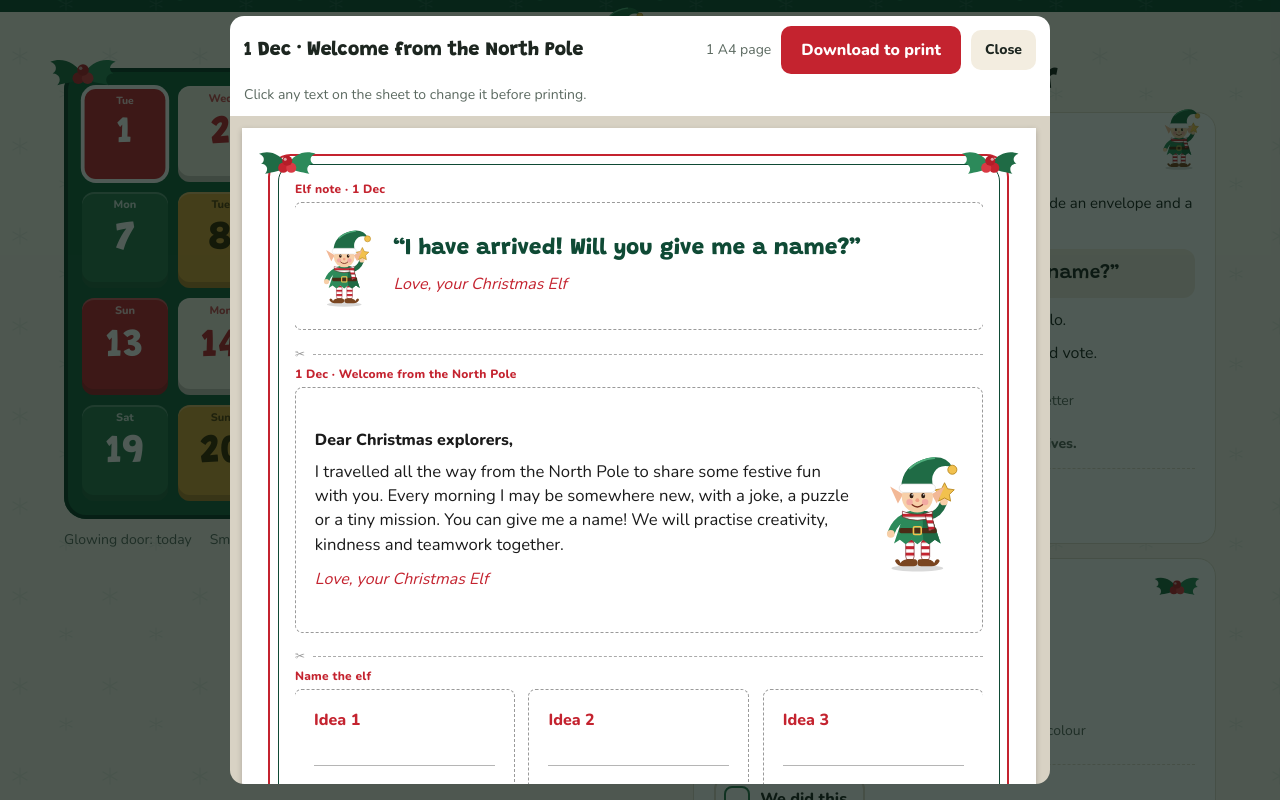
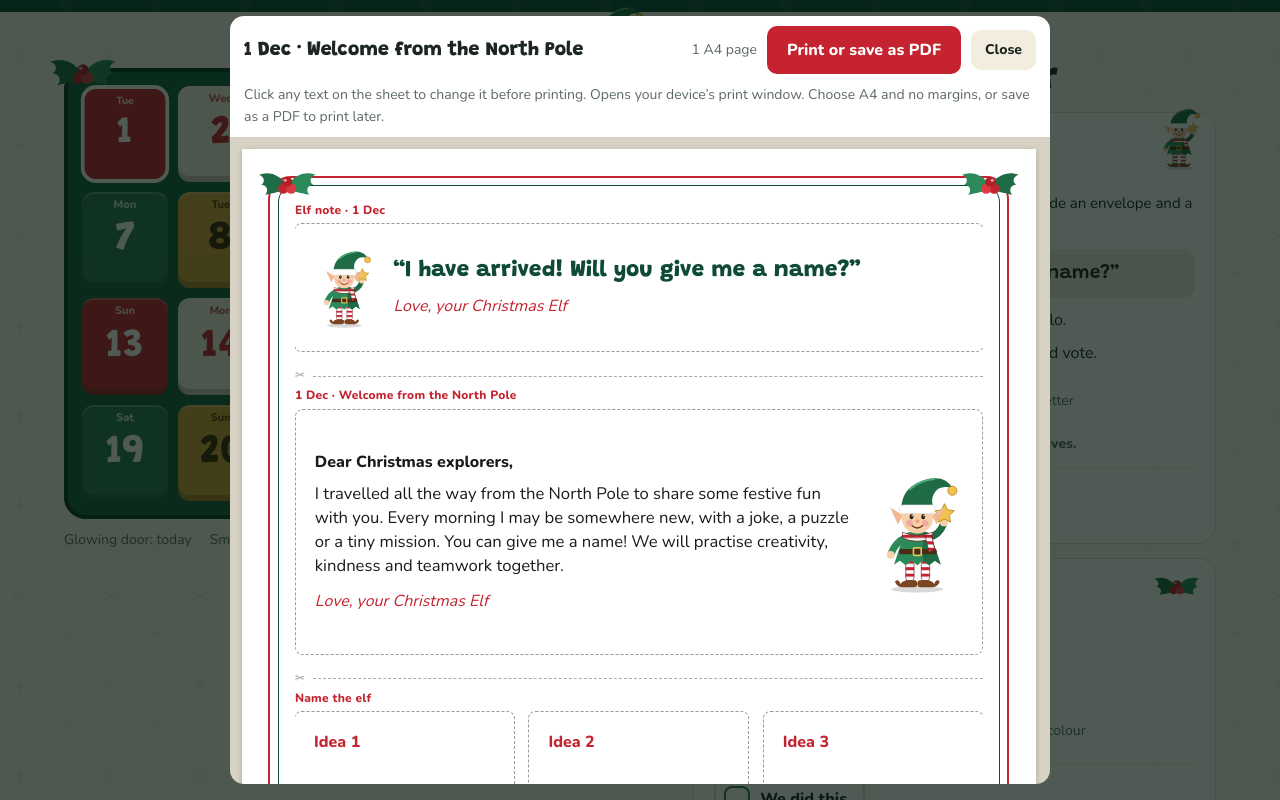
Before and after one commit to AnnadSG/AdventCalendar, a plain HTML site: page index.html in a window 1280 px wide. Both pictures are taken after a click on the button "Print the elf note and sheet". Shown: the part 414-1214 px from the top of the page. Drawn offline with nearby package versions, Linux system fonts and the light colour scheme.

Commit message:
Add files via upload

```diff
--- a/index.html
+++ b/index.html
@@ -166,7 +166,9 @@ details.ans summary,#answers summary{cursor:pointer;font-weight:800}
 .modal{position:fixed;inset:0;background:rgba(5,20,14,.7);display:none;z-index:9;padding:16px}
 .modal.on{display:flex;flex-direction:column;align-items:center}
 .mbar{width:min(820px,100%);display:flex;gap:10px;align-items:center;flex-wrap:wrap;background:var(--paper);color:var(--ink);border-radius:14px 14px 0 0;padding:10px 14px}
-.mbar h3{flex:1;font-size:20px}
+.mbar h3{flex:1;font-size:20px;line-height:1.2}
+@media(max-width:600px){.mbar h3{flex-basis:100%}.mbar .mp{flex-basis:100%;margin-top:-6px}.mbar .btn.big{flex:1}}
+@media print{@page{size:A4;margin:0}html.printing body{background:#fff!important}html.printing body>*:not(#modal):not(#defs){display:none!important}html.printing #modal{position:static;display:block!important;background:none;padding:0}html.printing .mbar{display:none!important}html.printing .pv{overflow:visible;background:none;padding:0;width:auto;border-radius:0}html.printing .pvin{transform:none!important;width:auto!important;margin:0!important}html.printing .pvin .sheet{margin:0!important;box-shadow:none!important}html.printing .pvin .sheet:last-child{break-after:auto;page-break-after:auto}}
 .pv{width:min(820px,100%);flex:1;overflow:auto;background:#d8d2c4;border-radius:0 0 14px 14px;padding:12px}
 .pvin{transform-origin:0 0}
 .pvin .sheet{margin-bottom:12px;box-shadow:0 2px 6px rgba(0,0,0,.2)}
@@ -743,7 +745,7 @@ en:{count:(left,c)=>(left>0?left+(left===1?" day":" days")+" until door 1 · ":"
  view:"Preview and print",allT:"Everything in one file",allD:"Every activity sheet for the days you chose, plus the extras, packed several to a page. Each sheet appears once.",
  pages:n=>n+(n===1?" A4 page":" A4 pages"),dayShort:d=>d+" Dec",
  edit:"Click any text on the sheet to change it before printing.",reset:"Undo my changes",
- dlHint:"Downloads a print-ready file. Open it and press Print.",noDl:"Downloading isn’t available in this view. Open the page on claude.ai, or use the PDF pack from the chat.",
+ dlHint:"Downloads a print-ready file. Open it and press Print.",prBtn:"Print or save as PDF",prHint:"Opens your device’s print window. Choose A4 and no margins, or save as a PDF to print later.",noDl:"Downloading isn’t available in this view. Open the page on claude.ai, or use the PDF pack from the chat.",
  saved:"Saved. Open the file in your browser and press Print.",cancelled:"Download cancelled.",failed:"Couldn’t download here. Use the PDF pack from the chat instead.",
  allFile:"christmas-printables",allTitle:"Christmas printables",bar:"Print",barNote:"A4, no margins, background graphics on.",title:"Christmas Advent Planner",
  kids:"Children’s names",kidPh:"Name",add:"Add",rm:"Remove",hi:n=>"Hi "+n+"!",
@@ -768,7 +770,7 @@ pt:{count:(left,c)=>(left>0?(left===1?"Falta 1 dia":"Faltam "+left+" dias")+" pa
  view:"Ver e imprimir",allT:"Tudo num só ficheiro",allD:"Todas as folhas das atividades dos dias escolhidos, mais os extras, várias por página. Cada folha aparece uma só vez.",
  pages:n=>n+(n===1?" página A4":" páginas A4"),dayShort:d=>d+" dez",
  edit:"Clica em qualquer texto da folha para o mudar antes de imprimir.",reset:"Desfazer as minhas alterações",
- dlHint:"Descarrega um ficheiro pronto a imprimir. Abre-o e carrega em Imprimir.",noDl:"Não é possível descarregar nesta vista. Abre a página no claude.ai, ou usa o PDF enviado na conversa.",
+ dlHint:"Descarrega um ficheiro pronto a imprimir. Abre-o e carrega em Imprimir.",prBtn:"Imprimir ou guardar em PDF",prHint:"Abre a janela de impressão do teu dispositivo. Escolhe A4 e sem margens, ou guarda em PDF para imprimir mais tarde.",noDl:"Não é possível descarregar nesta vista. Abre a página no claude.ai, ou usa o PDF enviado na conversa.",
  saved:"Guardado. Abre o ficheiro no navegador e carrega em Imprimir.",cancelled:"Transferência cancelada.",failed:"Não foi possível descarregar aqui. Usa o PDF enviado na conversa.",
  allFile:"folhas-de-natal",allTitle:"Folhas de Natal para imprimir",bar:"Imprimir",barNote:"A4, sem margens, com gráficos de fundo.",title:"Calendário do Advento",
  kids:"Nomes dos filhos",kidPh:"Nome",add:"Juntar",rm:"Tirar",hi:n=>"Olá, "+n+"!",
@@ -843,13 +845,18 @@ function renderAns(){
 const all=()=>{setLang();renderTop();renderCal();renderDay();renderLib();renderList();renderAns();save()};
 
 let cur=null,dls=null;
+const canPrint=(()=>{try{return window.self===window.top}catch(e){return false}})();
+const unprint=()=>document.documentElement.classList.remove("printing");
+addEventListener("afterprint",unprint);
+function printNow(){document.documentElement.classList.add("printing");try{window.print()}catch(e){unprint()}}
 function openSheets(key,ttl,blocks){
  cur={key,ttl};const pages=pack(blocks,key==="all");
  $("mt").textContent=ttl;$("mp").textContent=t.pages(pages.length);
  const saved=key!=="all"&&st.edits&&st.edits[key];
  $("pvin").innerHTML=saved||pages.join("");
  $("pvin").querySelectorAll(".sheet").forEach(s=>{s.contentEditable="true";s.spellcheck=false});
- $("rs").hidden=!saved;$("mmsg").textContent=t.edit+(dls?" "+t.dlHint:"");
+ $("rs").hidden=!saved;$("mmsg").textContent=t.edit+(dls?" "+t.dlHint:canPrint?" "+t.prHint:"");
+ $("dl").innerHTML=dls||!canPrint?'<span class="en">Download to print</span><span class="pt">Descarregar para imprimir</span>':esc(t.prBtn);
  $("modal").classList.add("on");$("mx").focus();requestAnimationFrame(fit)}
 function fit(){const pv=$("pv"),inn=$("pvin"),sc=Math.min(1,(pv.clientWidth-24)/794);inn.style.width="794px";inn.style.transform="scale("+sc+")";inn.style.marginBottom=-(inn.offsetHeight*(1-sc))+"px"}
 const fitObs=new ResizeObserver(()=>{if($("modal").classList.contains("on"))fit()});
@@ -857,12 +864,12 @@ fitObs.observe($("pv"));
 const pagesHTML=()=>$("pvin").innerHTML.replace(/ contenteditable="true"/g,"").replace(/ spellcheck="false"/g,"");
 function fileFor(html,ttl){const css=$("sheetcss").textContent;return '<!DOCTYPE html><html lang="'+(st.lang==="pt"?"pt-PT":"en")+'"><head><meta charset="utf-8"><title>'+esc(ttl)+'</title><link href="https://fonts.googleapis.com/css2?family=Grandstander:wght@600;800&family=Nunito:wght@400;600;800&display=swap" rel="stylesheet"><style>@page{size:A4;margin:0}body{margin:0;background:#cfcfcf}.bar{font:16px Nunito,Arial;text-align:center;padding:12px}.bar button{font:inherit;font-weight:800;padding:10px 20px;border:0;border-radius:10px;background:#c4232f;color:#fff;cursor:pointer}.sheet{margin:10mm auto;box-shadow:0 2px 8px rgba(0,0,0,.25)}@media print{.bar{display:none}body{background:#fff}.sheet{margin:0;box-shadow:none}}'+css+'</style></head><body>'+$("defs").outerHTML+'<div class="bar"><button onclick="print()">'+t.bar+'</button> &nbsp;'+t.barNote+'</div>'+html+'</body></html>'}
 const slug=s=>s.toLowerCase().normalize("NFD").replace(/[̀-ͯ]/g,"").replace(/[^a-z0-9]+/g,"-").replace(/^-+|-+$/g,"");
-$("dl").onclick=async()=>{if(!dls){$("mmsg").textContent=t.noDl;return}
+$("dl").onclick=async()=>{if(!dls){if(canPrint){printNow()}else $("mmsg").textContent=t.noDl;return}
  try{await dls.save({filename:(cur.key==="all"?t.allFile:slug(cur.ttl))+".html",data:fileFor(pagesHTML(),cur.ttl)});$("mmsg").textContent=t.saved}catch(e){$("mmsg").textContent=e&&e.code==="declined"?t.cancelled:t.failed}};
 $("rs").onclick=()=>{if(st.edits)delete st.edits[cur.key];save();reopen()};
 let reopen=()=>{};
 $("pvin").addEventListener("input",()=>{if(!cur||cur.key==="all")return;st.edits=st.edits||{};st.edits[cur.key]=pagesHTML();$("rs").hidden=false;save()});
-$("mx").onclick=()=>$("modal").classList.remove("on");
+$("mx").onclick=()=>{unprint();$("modal").classList.remove("on")};
 $("modal").addEventListener("click",e=>{if(e.target.id==="modal")$("modal").classList.remove("on")});
 document.addEventListener("keydown",e=>{if(e.key==="Escape"&&$("modal").classList.contains("on")){e.preventDefault();$("modal").classList.remove("on")}});
 function openAct(k){const d=st.sel;const key=st.lang+":"+k+":"+d+":"+(k==="e"?scene(d):"");
```
